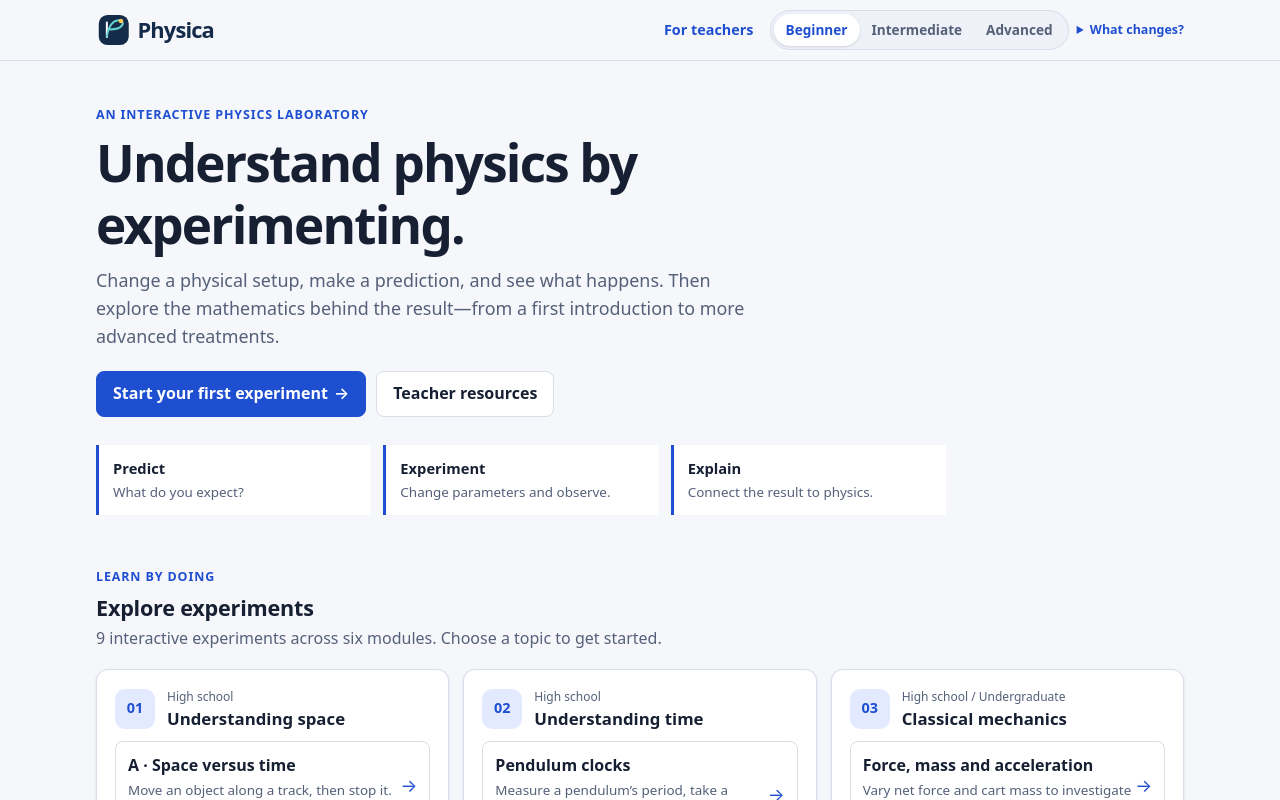
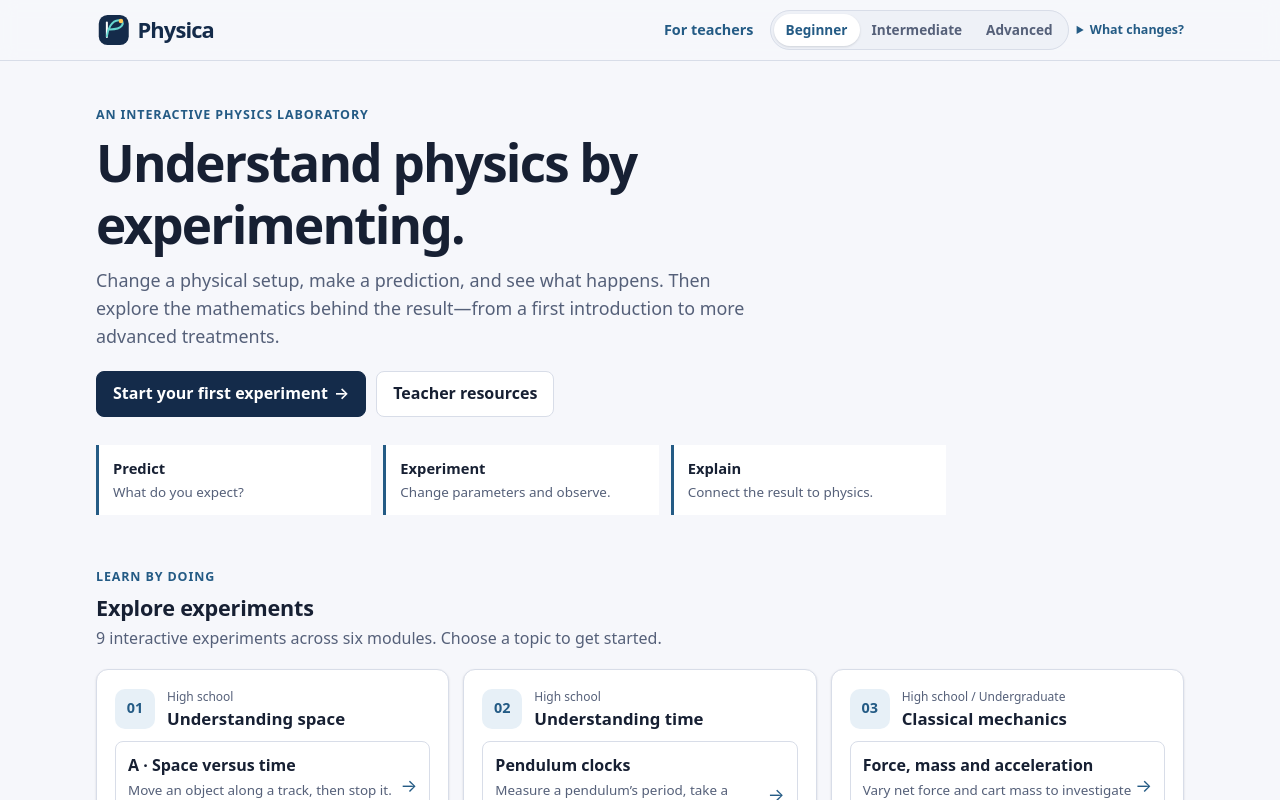
Before and after one commit to bowo-prasetyo/physics-lab, a Vue app: page /#/ in a window 1280 px wide. Shown: the top 800 px of the page. Built offline with nearby package versions, Linux system fonts and the light colour scheme.

Commit message:
Align application colors with Physica brand

```diff
--- a/src/styles/main.css
+++ b/src/styles/main.css
@@ -1,21 +1,42 @@
 /* Design tokens. Every colour used by components and SVG plots comes from here. */
 :root {
   color-scheme: light;
+
+  /* Brand */
+  --brand-midnight: #142b4a;
+  --brand-teal: #67d5cf;
+  --brand-amber: #ffc857;
+  --brand-teal-ink: #0f766e;
+  --brand-teal-soft: #e0f5f2;
+  --brand-amber-ink: #8a5a00;
+  --brand-amber-soft: #fff3d6;
+
+  /* Surfaces and typography */
   --bg: #f6f7fb;
   --surface: #ffffff;
   --surface-2: #eef1f7;
   --text: #172033;
   --text-muted: #556079;
   --border: #d8dde8;
-  --accent: #1f4fd1;
-  --accent-strong: #163da8;
-  --accent-soft: #e3eaff;
+
+  /* Accessible interaction colors: links, focus, and primary controls */
+  --accent: #245b85;
+  --accent-strong: #1b4669;
+  --accent-soft: #e7f0f7;
   --on-accent: #ffffff;
-  --observer: #c2410c;
+
+  /* Semantic states */
+  --observer: #b45309;
   --success: #17794a;
   --success-soft: #dff3e8;
   --warn: #8a5a00;
-  --warn-soft: #fdf0d2;
+  --warn-soft: #fff3d6;
+
+  /* Visualization palette. Use line styles, markers, or labels as well as color. */
+  --series-1: #245b85;
+  --series-2: #0f766e;
+  --series-3: #a66a00;
+  --series-4: #7656a8;
   --history-1: #8b95a9;
   --history-2: #a9b1c2;
   --history-3: #c4cad6;
@@ -33,26 +54,40 @@
 @media (prefers-color-scheme: dark) {
   :root {
     color-scheme: dark;
+
     --bg: #0e131d;
     --surface: #161d2a;
     --surface-2: #1e2738;
     --text: #e7eaf1;
-    --text-muted: #9ba5b9;
+    --text-muted: #aab4c7;
     --border: #2c364a;
-    --accent: #7ea4ff;
-    --accent-strong: #a7c0ff;
-    --accent-soft: #1f2c4d;
-    --on-accent: #0b1020;
-    --observer: #ff9257;
-    --success: #4cc38a;
+
+    /* Lightened interaction colors retain contrast on dark surfaces. */
+    --accent: #9ccfff;
+    --accent-strong: #c3deff;
+    --accent-soft: #1f354a;
+    --on-accent: #142b4a;
+
+    --brand-teal-ink: #80e0d9;
+    --brand-teal-soft: #183b3b;
+    --brand-amber-ink: #ffd477;
+    --brand-amber-soft: #3a301b;
+
+    --observer: #ffb078;
+    --success: #69d6a0;
     --success-soft: #15342a;
-    --warn: #f2c14e;
-    --warn-soft: #362b12;
+    --warn: #ffd477;
+    --warn-soft: #3a301b;
+
+    --series-1: #9ccfff;
+    --series-2: #80e0d9;
+    --series-3: #ffd477;
+    --series-4: #c1a5f0;
     --history-1: #7a8499;
     --history-2: #5f697d;
     --history-3: #4a5366;
     --grid: #222b3c;
-    --axis: #6b758a;
+    --axis: #8490a6;
     --shadow: 0 1px 2px rgb(0 0 0 / 40%);
   }
 }
@@ -163,9 +198,9 @@ button {
 }
 
 .btn-primary {
-  background: var(--accent);
-  border-color: var(--accent);
-  color: var(--on-accent);
+  background: var(--brand-midnight);
+  border-color: var(--brand-midnight);
+  color: #ffffff;
 }
 
 .btn-primary:hover:not(:disabled) {
```
Also changed, not shown: 1 other file (tests, documents, lock files or other folders).
